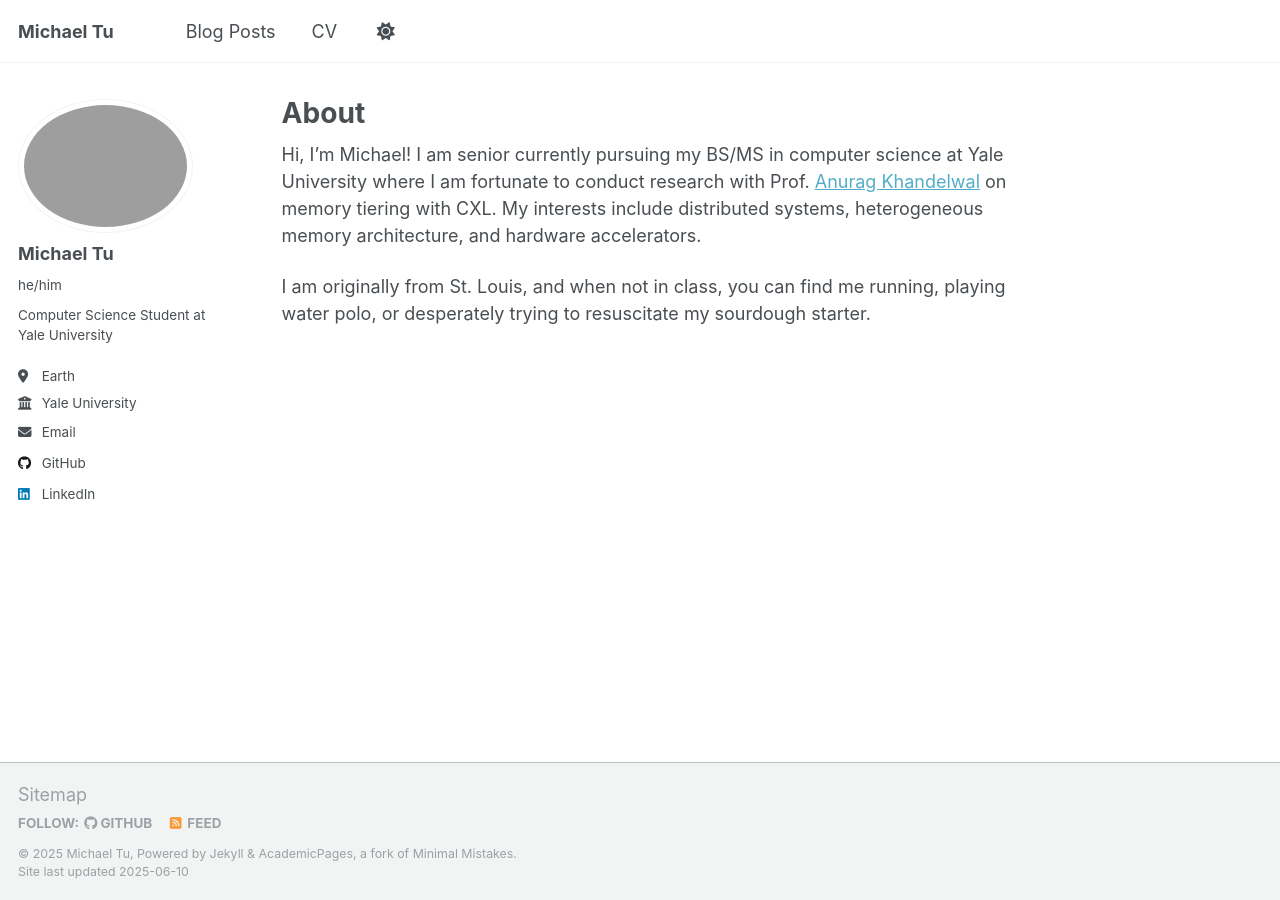
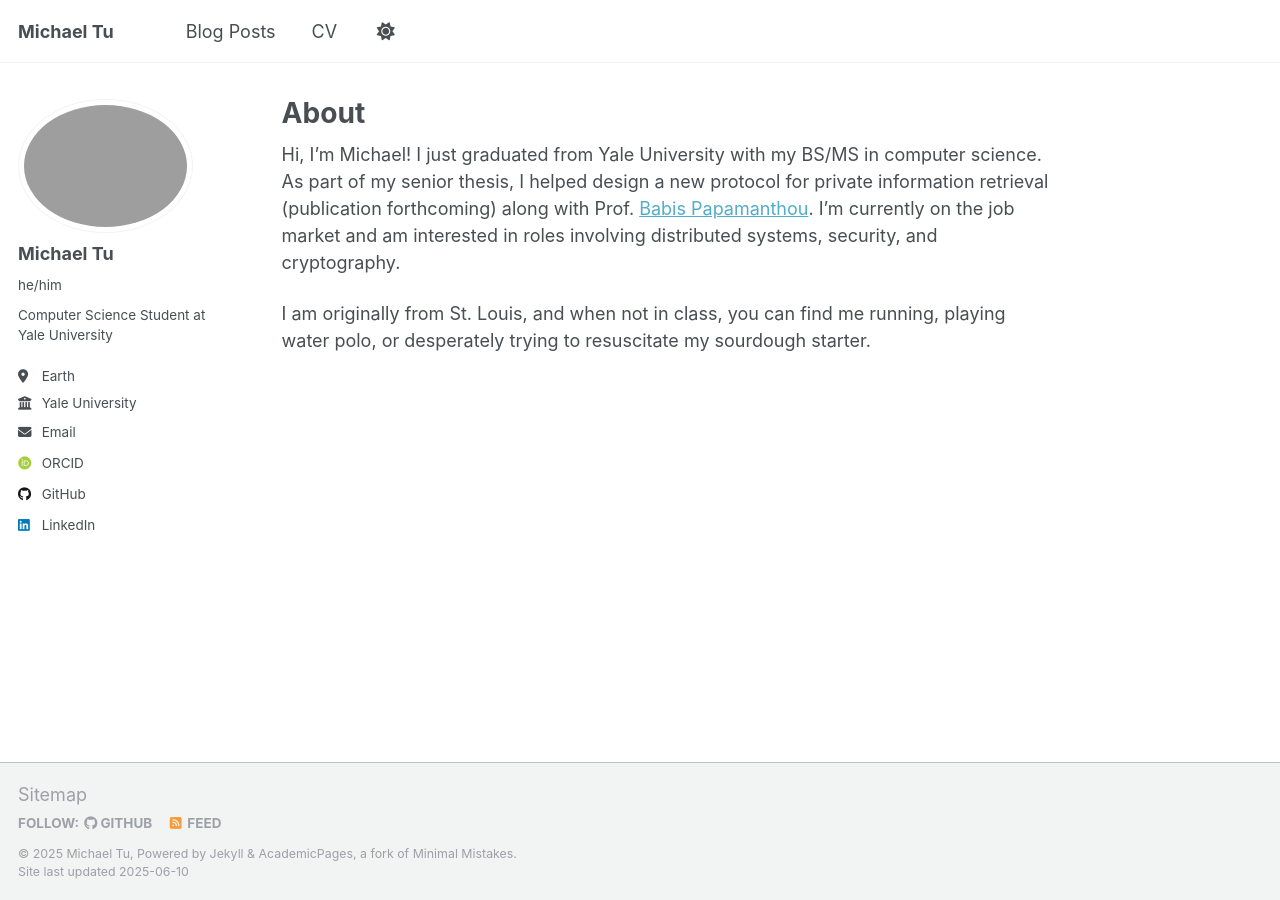
Before and after one commit to tumichaels/tumichaels.github.io, a Jekyll site: the page built from _pages/about.md, in a window 1280 px wide. Built offline with Jekyll 4.4.1, drawn with Linux system fonts in a browser that asks for light colours; some web fonts are replaced.

Commit message:
updated about

```diff
--- a/_config.yml
+++ b/_config.yml
@@ -35,7 +35,7 @@ author:
   arxiv            : # URL - Update with the correct link to your profile
   googlescholar    : # "https://scholar.google.com/citations?user=PS_CX0AAAAAJ"
   impactstory      : # URL
-  # orcid            : "http://orcid.org/yourorcidurl"
+  orcid            : "http://orcid.org/yourorcidurl"
   semantic         : # URL
   pubmed           : # "https://www.ncbi.nlm.nih.gov/pubmed/?term=john+snow"
   researchgate     : # URL
--- a/_pages/about.md
+++ b/_pages/about.md
@@ -7,6 +7,9 @@ redirect_from:
   - /about.html
 ---
 
-Hi, I'm Michael! I am senior currently pursuing my BS/MS in computer science at Yale University where I am fortunate to conduct research with Prof. [Anurag Khandelwal](https://www.anuragkhandelwal.com/) on memory tiering with CXL. My interests include distributed systems, heterogeneous memory architecture, and hardware accelerators.
+Hi, I'm Michael!
+I just graduated from Yale University with my BS/MS in computer science.
+As part of my senior thesis, I helped design a new protocol for private information retrieval (publication forthcoming) along with Prof. [Babis Papamanthou](https://www.cs.yale.edu/homes/cpap/).
+I'm currently on the job market and am interested in roles involving distributed systems, security, and cryptography.
 
 I am originally from St. Louis, and when not in class, you can find me running, playing water polo, or desperately trying to resuscitate my sourdough starter.
```
